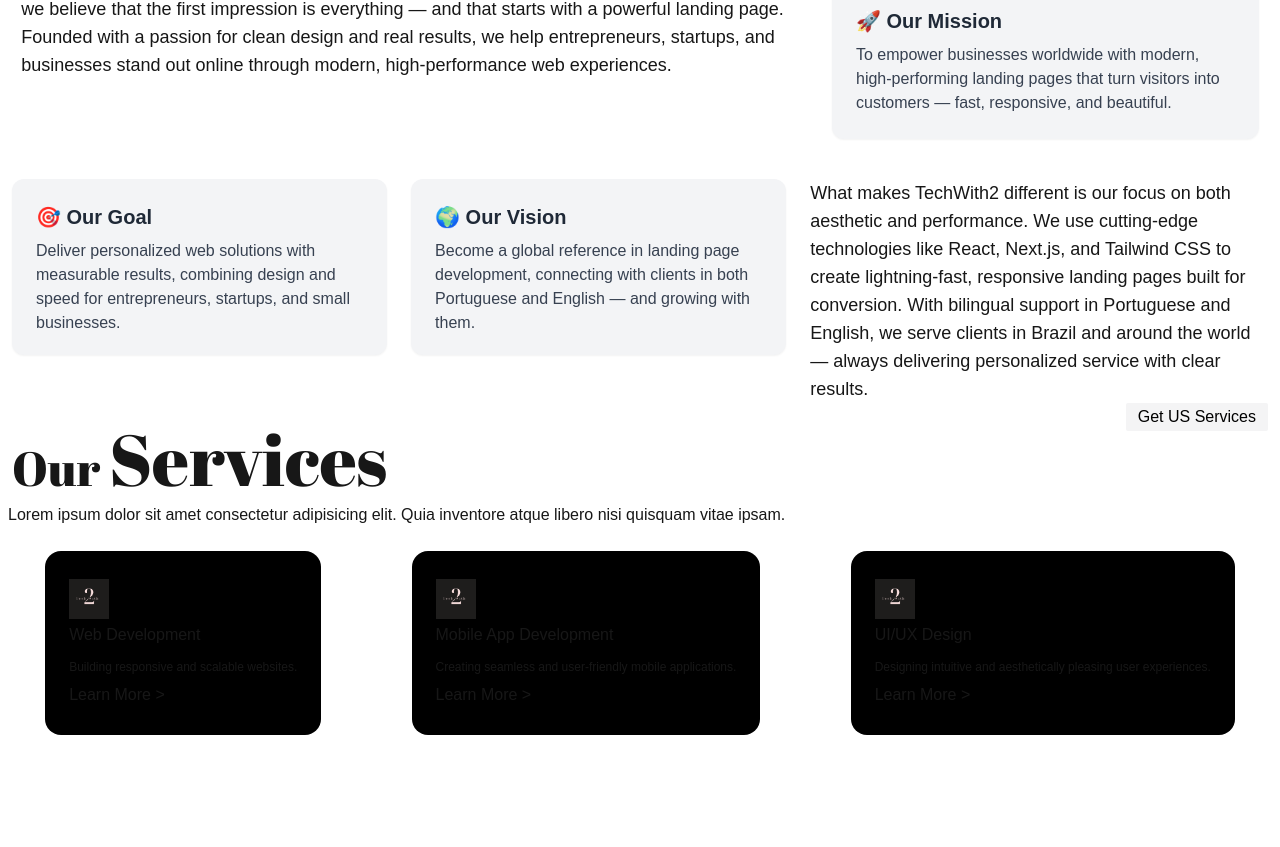
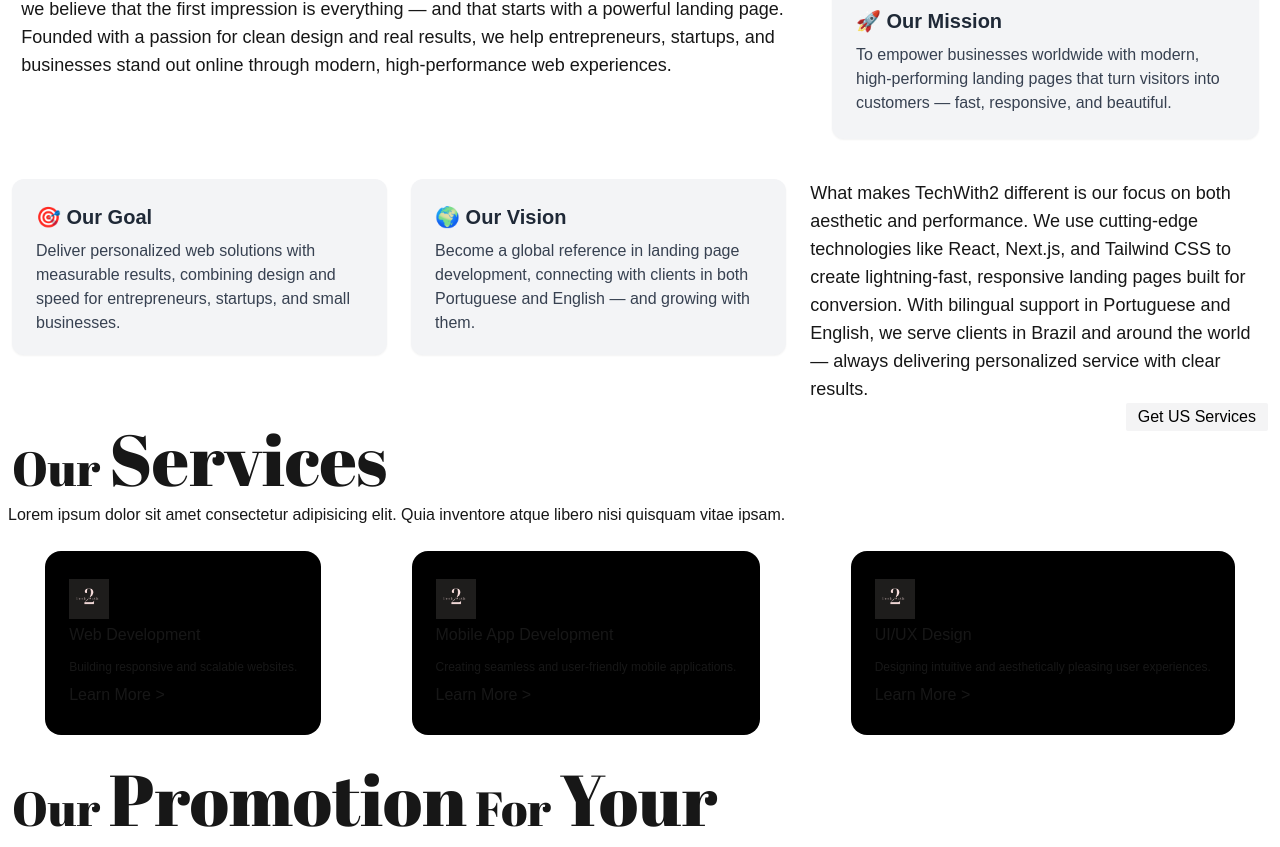
Before and after one commit to Jose-leandro/Techwith2, a Next.js app: page / in a window 1280 px wide. Shown: the part 985-1832 px from the top of the page. Before the commit the page ends 1728 px from the top, so only its background shows below. Built offline with nearby package versions, Linux system fonts and the light colour scheme.

Commit message:
Sandbox snapshot commit

```diff
--- /dev/null
+++ b/app/components/our-promotion-for-you.tsx
@@ -0,0 +1,13 @@
+import Image from "next/image";
+import React from "react";
+
+export default function OurPromotionForYou() {
+  return (
+    <section>
+      <h2 className="text-5xl font-abril mt-5 ml-3">
+        Our <span className="text-7xl font-abril">Promotion</span> For{" "}
+        <span className="text-7xl font-abril">Your</span>
+      </h2>
+    </section>
+  );
+}
--- a/app/page.tsx
+++ b/app/page.tsx
@@ -2,6 +2,7 @@ import Image from "next/image";
 import Hero from "./components/Hero";
 import AboutUs from "./components/about-us";
 import OurServices from "./components/our-services";
+import OurPromotionForYou from "./components/our-promotion-for-you";
 
 export default function Home() {
   return (
@@ -24,6 +25,7 @@ export default function Home() {
         <Hero />
         <AboutUs />
         <OurServices />
+        <OurPromotionForYou />
       </main>
       <footer></footer>
     </>
```
